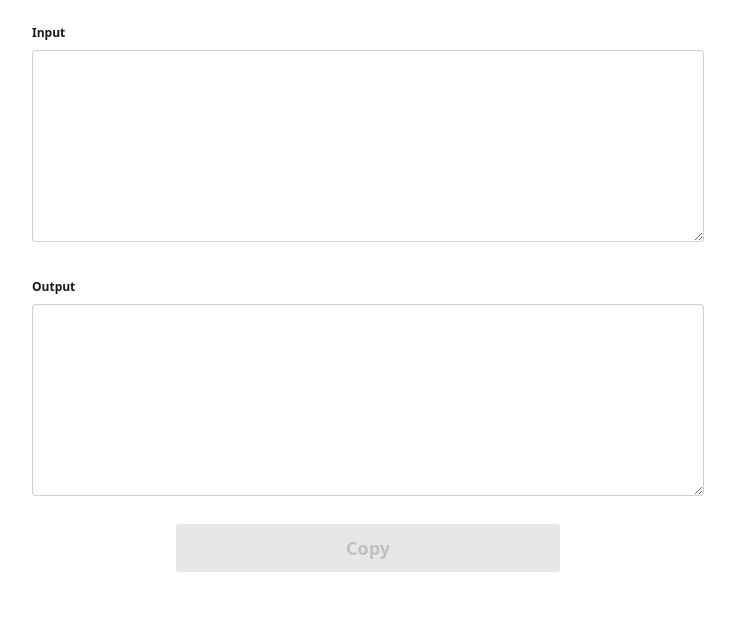
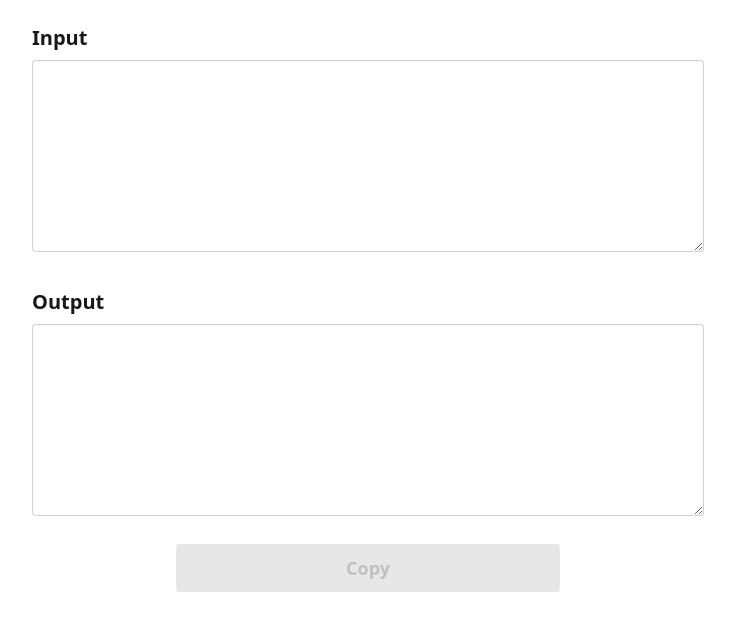
Before and after one commit to quanon/i-love-half-width-spaces, a React (Vite) app: page / in a window 1280 px wide. Shown: the top 630 px of the page, without its empty margins (272-1007 px from the left). Built offline with nearby package versions, Linux system fonts and the light colour scheme.

Commit message:
Make text bigger

```diff
--- a/src/App.tsx
+++ b/src/App.tsx
@@ -30,25 +30,25 @@ function App() {
   return (
     <div className="min-h-screen bg-base-100 p-4 pb-8" style={{
       paddingTop: 'max(1rem, env(safe-area-inset-top))',
-      paddingBottom: 'max(2rem, env(safe-area-inset-bottom))',
+      paddingBottom: 'max(1rem, env(safe-area-inset-bottom))',
       paddingLeft: 'max(1rem, env(safe-area-inset-left))',
       paddingRight: 'max(1rem, env(safe-area-inset-right))'
     }}>
       <div className="max-w-2xl mx-auto">
         <div className="space-y-6">
           <fieldset className="fieldset">
-            <legend className="fieldset-legend">Input</legend>
+            <legend className="fieldset-legend text-xl font-semibold">Input</legend>
             <textarea
-              className="textarea h-48 w-full"
+              className="textarea h-48 w-full textarea-xl"
               value={inputText}
               onChange={(e) => setInputText(e.target.value)}
             />
           </fieldset>
 
           <fieldset className="fieldset">
-            <legend className="fieldset-legend">Output</legend>
+            <legend className="fieldset-legend text-xl font-semibold">Output</legend>
             <textarea
-              className="textarea h-48 w-full"
+              className="textarea h-48 w-full textarea-xl"
               value={outputText}
               readOnly
             />
```
